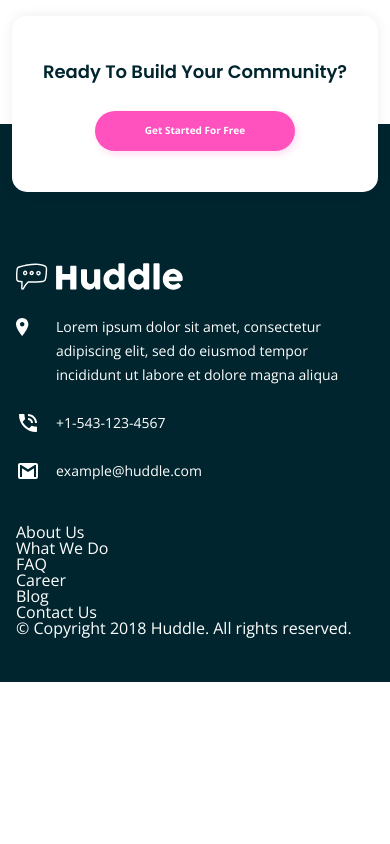
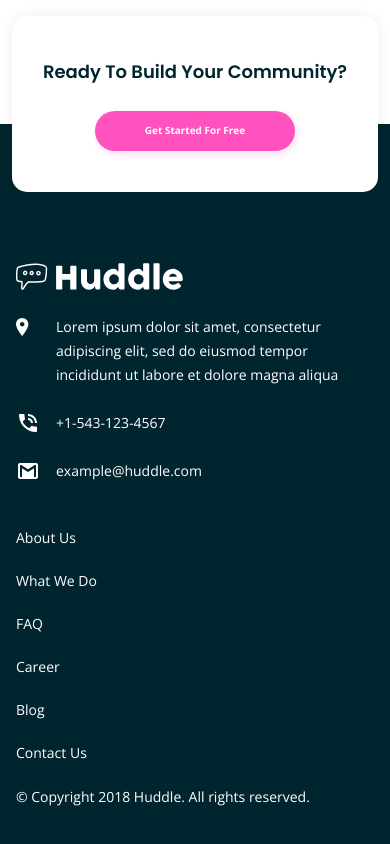
Before and after one commit to miguelzaga/huddle-landing-page-with-alternating-feature-blocks, a JavaScript app: page / in a window 390 px wide. Shown: the part 2257-3101 px from the top of the page. Before the commit the page ends 2939 px from the top, so only its background shows below. Built offline with nearby package versions, Linux system fonts and the light colour scheme.

Commit message:
style footer links mobile

```diff
--- a/src/App.js
+++ b/src/App.js
@@ -96,8 +96,8 @@ function App() {
       <div className="bg-alt">
         <footer className="footer">
           <img className="footer__logo" alt="Huddle logo" src={logoWhite} />
-          <ul className="info">
-            <li className="info__li">
+          <ul className="footer__info">
+            <li className="footer__info-li">
               <svg
                 width="24"
                 height="24"
@@ -110,12 +110,12 @@ function App() {
                   fill="white"
                 />
               </svg>
-              <p className="info__p">
+              <p className="footer__info-p">
                 Lorem ipsum dolor sit amet, consectetur adipiscing elit, sed do
                 eiusmod tempor incididunt ut labore et dolore magna aliqua
               </p>
             </li>
-            <li className="info__li">
+            <li className="footer__info-li">
               <svg
                 width="24"
                 height="24"
@@ -128,9 +128,9 @@ function App() {
                   fill="white"
                 />
               </svg>
-              <p className="info__p">+1-543-123-4567</p>
+              <p className="footer__info-p">+1-543-123-4567</p>
             </li>
-            <li className="info__li">
+            <li className="footer__info-li">
               <svg
                 width="24"
                 height="24"
@@ -143,18 +143,30 @@ function App() {
                   fill="white"
                 />
               </svg>
-              <p className="info__p">example@huddle.com</p>
+              <p className="footer__info-p">example@huddle.com</p>
             </li>
           </ul>
 
-          <ul>
-            <li>About Us</li>
-            <li>What We Do</li>
-            <li>FAQ</li>
+          <ul className="footer__links">
+            <li>
+              <a className="footer__link" href="#">About Us</a>
+            </li>
+            <li>
+              <a className="footer__link" href="#">What We Do</a>
+            </li>
+            <li>
+              <a className="footer__link" href="#">FAQ</a>
+            </li>
 
-            <li>Career</li>
-            <li>Blog</li>
-            <li>Contact Us</li>
+            <li>
+              <a className="footer__link" href="#">Career</a>
+            </li>
+            <li>
+              <a className="footer__link" href="#">Blog</a>
+            </li>
+            <li>
+              <a className="footer__link" href="#">Contact Us</a>
+            </li>
           </ul>
 
           <ul>
--- a/src/scss/02-base/_base.scss
+++ b/src/scss/02-base/_base.scss
@@ -1,3 +1,6 @@
 @use "./../01-abstracts/" as *;
 
-// Use this file to write styles on element selectors
+a {
+  text-decoration: none;
+  color: inherit;
+}
--- a/src/scss/04-globals/_footer.scss
+++ b/src/scss/04-globals/_footer.scss
@@ -3,32 +3,37 @@
 .footer {
   color: white;
   padding: 139px 21px 46px 16px;
+    font-size: rem(14px);
 
   &__logo {
     max-width: 167px;
     margin-bottom: 25px;
   }
 
-  .info {
+  &__info {
     display: flex;
     flex-direction: column;
     gap: 24px;
     margin-bottom: 41px;
+  }
 
-    &__li {
-      display: grid;
-      grid-template-columns: 24px 1fr;
-      gap: 16px;
-      font-size: rem(14px);
-      line-height: 1.71;
-    }
+  &__info-li {
+    display: grid;
+    grid-template-columns: 24px 1fr;
+    gap: 16px;
+    line-height: 1.71;
+  }
 
-    &__svg {
-      line-height: 1.71;
-      width: initial;
-      min-width: min-content;
-      position: relative;
-      top: 5px;
+  &__links {
+    line-height: 1.93;
+    display: grid;
+    gap: 16px;
+    margin-bottom: 24px;
+  }
+
+  &__link {
+    &:hover {
+      text-decoration: underline;
     }
   }
 }
```
